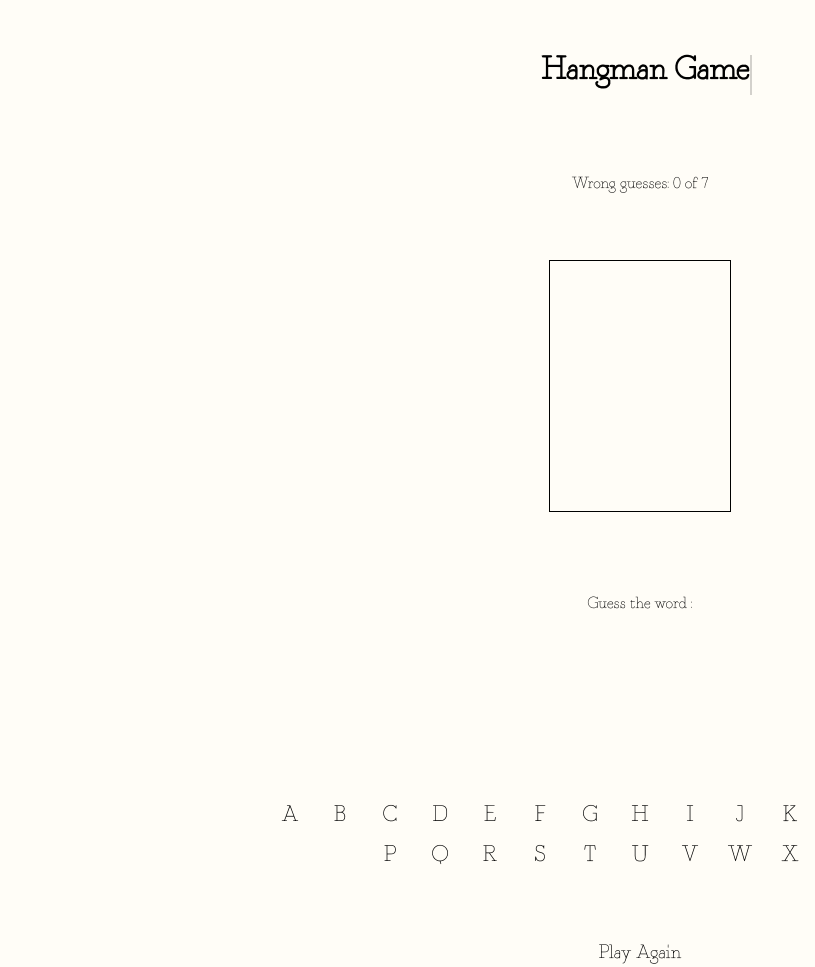
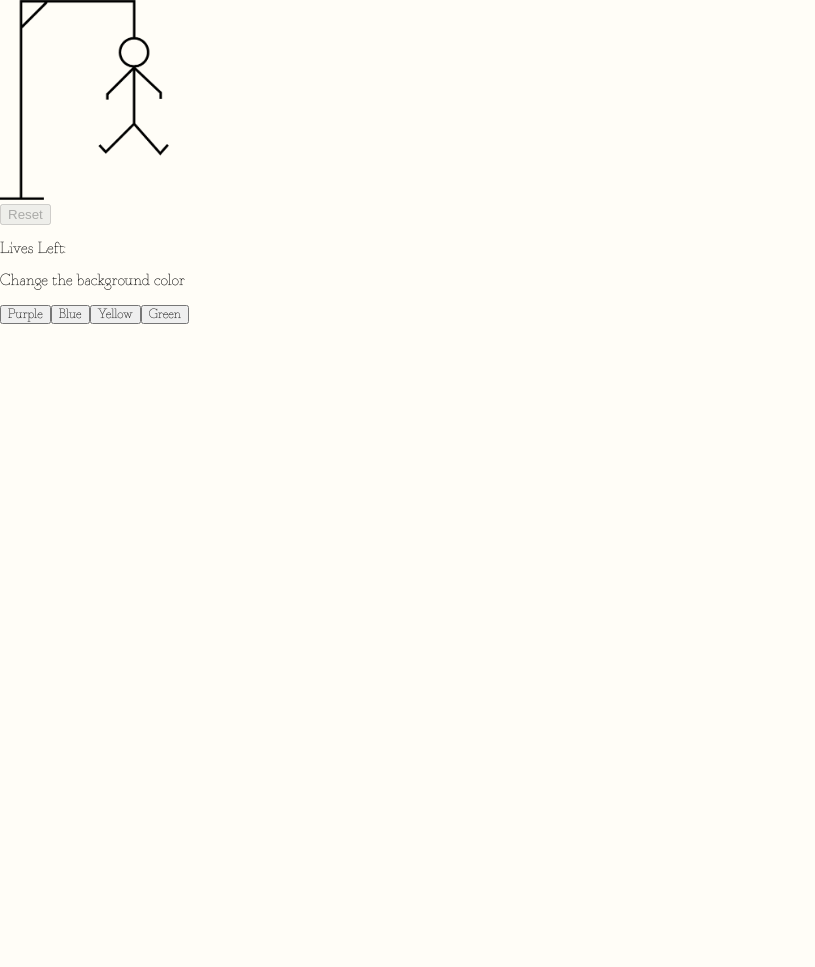
Before and after one commit to nataliacherman08/Hangman-Challenge-JS, a plain HTML site: page index.html in a window 1280 px wide. Shown: the top 967 px of the page, without its empty margins (0-815 px from the left). After the commit the page ends 800 px from the top, so only its background shows below. Drawn offline with nearby package versions, Linux system fonts and the light colour scheme; files that its build step writes are made by us from their sources; files whose address does not match are found by name.

Commit message:
Update index.html

```diff
--- a/index.html
+++ b/index.html
@@ -7,25 +7,25 @@
     <meta name='description' content='Hangman game'>
     <meta name='keywords' content='Hangman, game'>
     <meta name='author' content='Nat Cherman'>
-    <link rel='stylesheet' href='style/style.css' />
-    <title>Hangman Game</title>
+    <title>Hangman Game JS</title>
+    <link rel='stylesheet' href='assets/style/css/style.css'>
+    <script src="hangman.js"></script>
 </head>
 
 <body>
-    <main class='container'>
-        <h1 id='typeWriter' class='typing'></h1>
-        <div>Wrong guesses: <span id='mistakes'>0</span> of <span id='maxAnswers'></span></div>
+    <main id='container'>
+        <!--Canvas element: <canvas id='canvas'></canvas>-->
+        <!--Image-->
+        <img id="image" src="assets/hangman7.png" />
+        <!--Keyboard and secret word-->
+        <div id='secret-word'></div>
+        <div id='keyboard'></div>
 
-        <!--Canvas element-->
-        <canvas id='canvas'></canvas>
-
-
-        <p>Guess the word :</p>
-        <p id='word'></p>
-        <div id='keyboard'></div>
-        <button class='btn' onClick='reset()'>Play Again</button>
-
-
+        <!-- (B3) RESET & LIVES -->
+        <input type="button" value="Reset" id='start-again' disabled />
+        <p>
+            Lives Left: <span id="hangman-lives"></span>
+        </p>
 
         <!--Bg color-->
         <p>Change the background color</p>
@@ -35,10 +35,7 @@
             <button type=' button' id='yellow'>Yellow</button>
             <button type=' button' id='green'>Green</button>
         </section>
-
     </main>
-
-    <script src=' scripts/script.js'></script>
 </body>
 
 </html>
```
